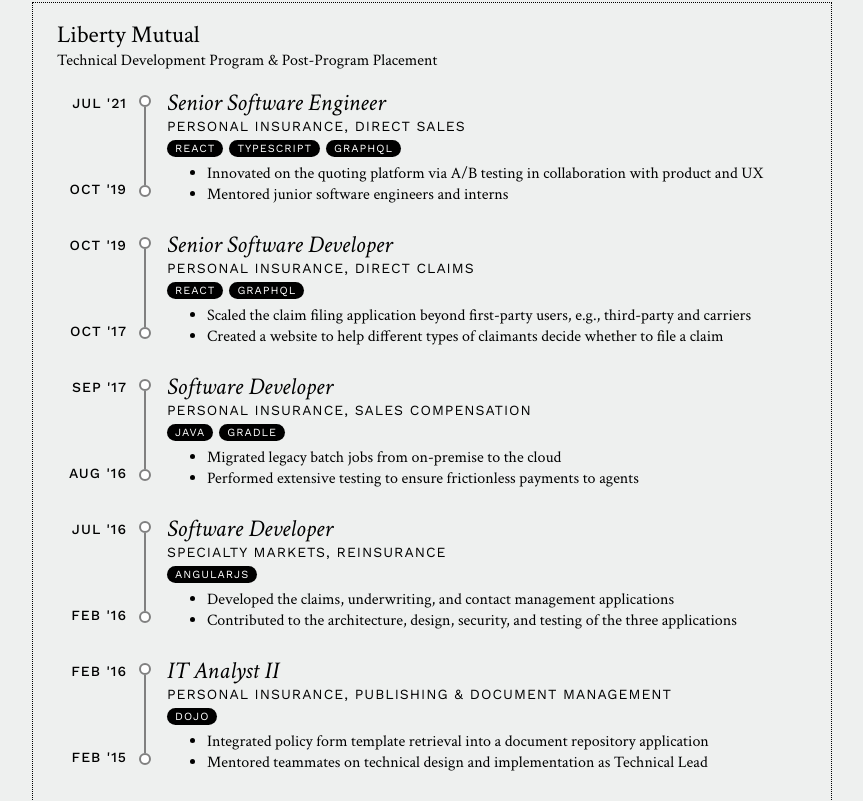
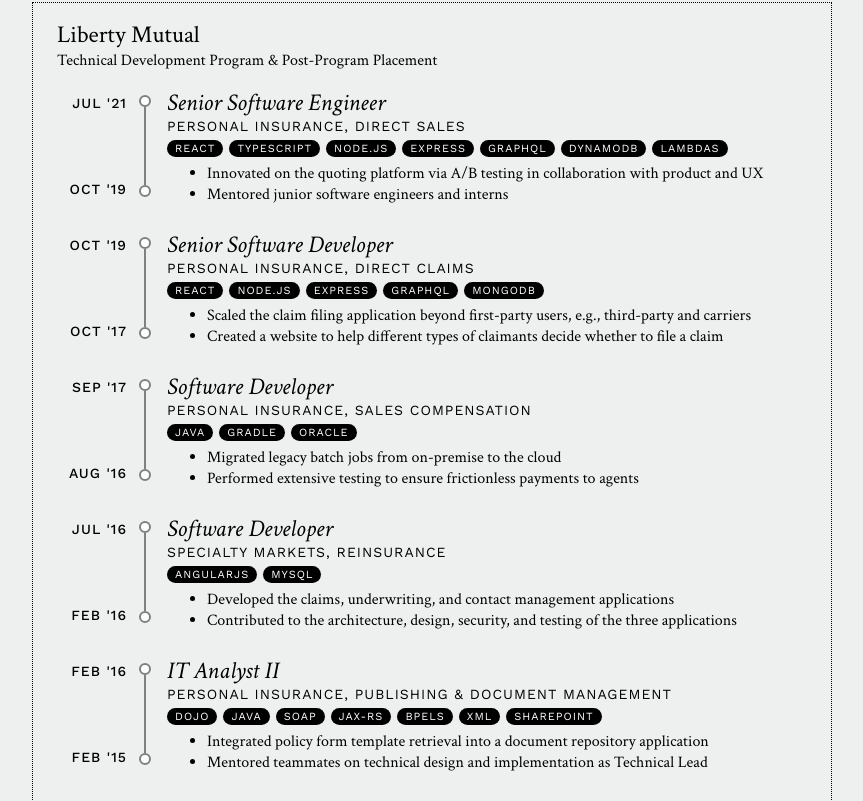
Before and after one commit to trandianat/portfolio, a React app: page / in a window 1280 px wide. Shown: the part 579-1380 px from the top of the page, without its empty margins (208-1071 px from the left). Built offline with nearby package versions, Linux system fonts and the light colour scheme; no server answers; what @aws-amplify/ui-react, aws-amplify would draw is missing.

Commit message:
Updated skills

```diff
--- a/src/components/header/index.tsx
+++ b/src/components/header/index.tsx
@@ -9,7 +9,7 @@ export const Header = (): JSX.Element => (
       <div css={styles.name}>
         <div>
           <h1>Diana Tran</h1>
-          <h2 className="sans">Software Engineer & Manager</h2>
+          <p className="sans">Software Engineer & Manager</p>
         </div>
         <div css={styles.logo}>
           <div className="content">
--- a/src/pages/resume/index.tsx
+++ b/src/pages/resume/index.tsx
@@ -48,7 +48,15 @@ export const Resume = (): JSX.Element => (
               company="Personal Insurance, Direct Sales"
               start="OCT '19"
               end="JUL '21"
-              skills={['React', 'TypeScript', 'GraphQL']}
+              skills={[
+                'React',
+                'TypeScript',
+                'Node.js',
+                'Express',
+                'GraphQL',
+                'DynamoDB',
+                'Lambdas',
+              ]}
               descriptions={[
                 'Innovated on the quoting platform via A/B testing in collaboration with product and UX',
                 'Mentored junior software engineers and interns',
@@ -59,7 +67,7 @@ export const Resume = (): JSX.Element => (
               company="Personal Insurance, Direct Claims"
               start="OCT '17"
               end="OCT '19"
-              skills={['React', 'GraphQL']}
+              skills={['React', 'Node.js', 'Express', 'GraphQL', 'MongoDB']}
               descriptions={[
                 'Scaled the claim filing application beyond first-party users, e.g., third-party and carriers',
                 'Created a website to help different types of claimants decide whether to file a claim',
@@ -70,7 +78,7 @@ export const Resume = (): JSX.Element => (
               company="Personal Insurance, Sales Compensation"
               start="AUG '16"
               end="SEP '17"
-              skills={['Java', 'Gradle']}
+              skills={['Java', 'Gradle', 'Oracle']}
               descriptions={[
                 'Migrated legacy batch jobs from on-premise to the cloud',
                 'Performed extensive testing to ensure frictionless payments to agents',
@@ -81,7 +89,7 @@ export const Resume = (): JSX.Element => (
               company="Specialty Markets, Reinsurance"
               start="FEB '16"
               end="JUL '16"
-              skills={['AngularJS']}
+              skills={['AngularJS', 'MySQL']}
               descriptions={[
                 'Developed the claims, underwriting, and contact management applications',
                 'Contributed to the architecture, design, security, and testing of the three applications',
@@ -92,7 +100,15 @@ export const Resume = (): JSX.Element => (
               company="Personal Insurance, Publishing & Document Management"
               start="FEB '15"
               end="FEB '16"
-              skills={['Dojo']}
+              skills={[
+                'Dojo',
+                'Java',
+                'SOAP',
+                'JAX-RS',
+                'BPELs',
+                'XML',
+                'SharePoint',
+              ]}
               descriptions={[
                 'Integrated policy form template retrieval into a document repository application',
                 'Mentored teammates on technical design and implementation as Technical Lead',
--- a/src/styles.css
+++ b/src/styles.css
@@ -87,7 +87,6 @@ svg {
 
 .sans {
     font-family: 'Work Sans';
-    font-size: 1rem;
     letter-spacing: 2px;
     text-transform: uppercase;
 }
```
